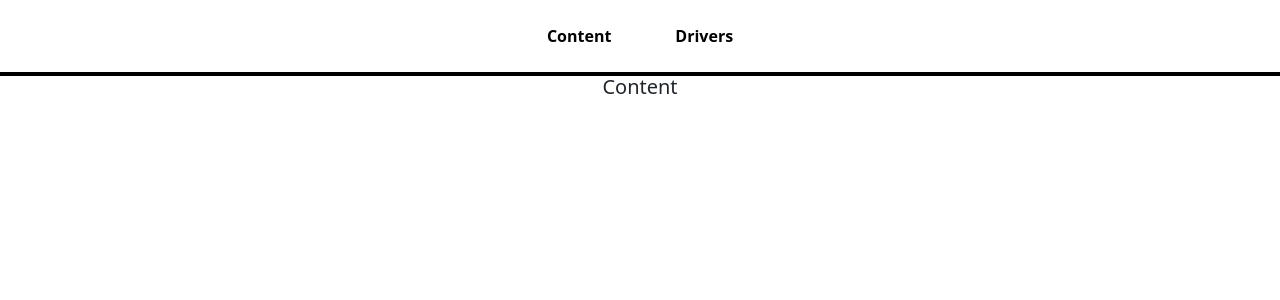
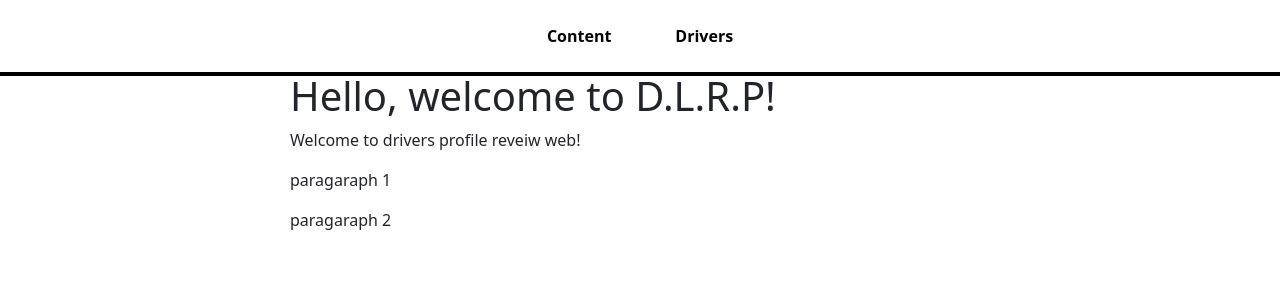
Before and after one commit to DLWickremaratne/license_review_react_project1, a React (Create React App) app: page / in a window 1280 px wide. Shown: the top 300 px of the page. Built offline with nearby package versions, Linux system fonts and the light colour scheme.

Commit message:
HomePage

```diff
--- a/src/Content.js
+++ b/src/Content.js
@@ -2,11 +2,19 @@ const Content = () =>
 {
     return(
 
-        <main>
-        <figure className="text-center">
-        <blockquote className="blockquote">Content</blockquote>
-        </figure>
-        </main>
+        <>
+        <h1>Hello, welcome to D.L.R.P!</h1>
+        <p>
+            Welcome to drivers profile reveiw web!
+
+        </p>
+        <p>
+            paragaraph 1
+        </p>
+        <p>
+            paragaraph 2
+        </p>
+        </>
 
     );
 }
```
